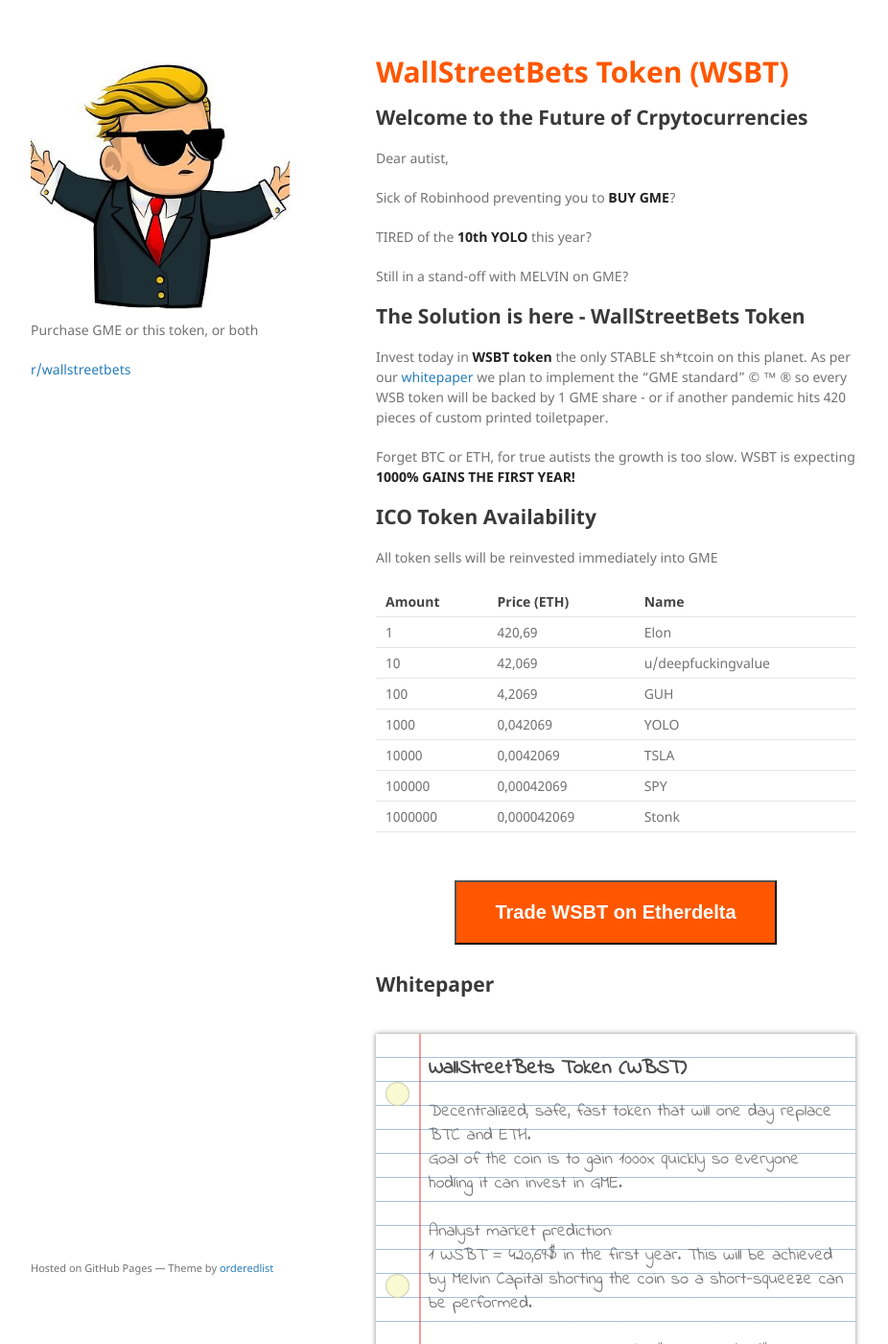
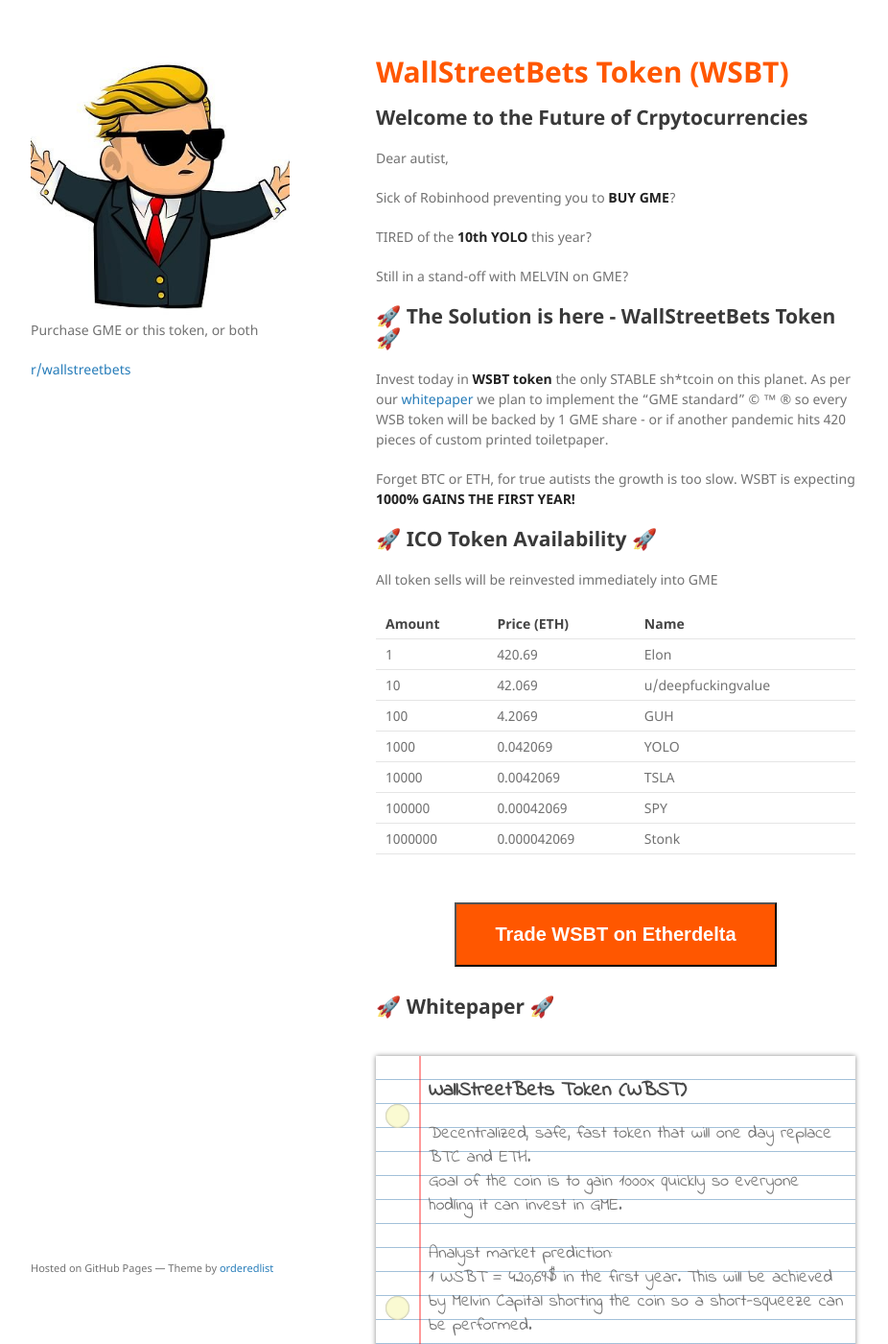
Before and after one commit to wallstreetbetstoken/wallstreetbetstoken.github.io, a Jekyll site: the page built from index.md, in a window 1280 px wide and 1400 px high. Shown: the whole window at 96% size, without its empty margins (178-1104 px from the left). Built offline with Jekyll 4.4.1, drawn with Linux system fonts in a browser that asks for light colours; our own code applies the rules of GitHub Pages for plain Markdown files; some of the changed text lies outside the part shown.

```diff
--- a/index.md
+++ b/index.md
@@ -12,7 +12,7 @@ TIRED of the **10th YOLO** this year?
 
 Still in a stand-off with MELVIN on GME?
 
-## The Solution is here - WallStreetBets Token
+## 🚀 The Solution is here - WallStreetBets Token🚀
 
 Invest today in **WSBT token** the only STABLE sh\*tcoin on this planet. As per our <a href="#paper">whitepaper</a> we plan to implement the "GME standard" &copy; &trade; &reg; so every WSB token will be backed by 1 GME share - or if another pandemic hits 420 pieces of custom printed toiletpaper.
 
@@ -20,26 +20,26 @@ Forget BTC or ETH, for true autists the growth is too slow.
 WSBT is expecting **1000% GAINS THE FIRST YEAR!**
 
 
-## ICO Token Availability
+## 🚀 ICO Token Availability 🚀
 
 All token sells will be reinvested immediately into GME
 
 | Amount        | Price (ETH)       | Name |
 |:-------------|:------------------|:------|
-| 1            | 420,69            | Elon  |
-| 10           | 42,069            | u/deepfuckingvalue|
-| 100          | 4,2069            | GUH   |
-| 1000         | 0,042069           | YOLO   |
-| 10000        | 0,0042069          | TSLA   |
-| 100000       | 0,00042069         | SPY   |
-| 1000000      | 0,000042069        | Stonk   |
+| 1            | 420.69            | Elon  |
+| 10           | 42.069            | u/deepfuckingvalue|
+| 100          | 4.2069            | GUH   |
+| 1000         | 0.042069           | YOLO   |
+| 10000        | 0.0042069          | TSLA   |
+| 100000       | 0.00042069         | SPY   |
+| 1000000      | 0.000042069        | Stonk   |
 
 <div style="text-align: center">
 
 <a href="https://etherdelta.com/#0x1893c95c112efc46ab32ee15886421c66b83d68a-ETH"><button style="padding: 20px 40px 20px 40px; background: #FF5700; color: white; text-align: center; font-weight: bold; font-size: 20px;" name="button" onclick="https://etherdelta.com/#0x1893c95c112efc46ab32ee15886421c66b83d68a-ETH">Trade WSBT on Etherdelta</button></a>
 </div>
 
-## Whitepaper
+## 🚀 Whitepaper 🚀
 <div class="paper" id="paper">
   <div class="lines">
     <div class="text" contenteditable spellcheck="false">
@@ -55,3 +55,4 @@ All token sells will be reinvested immediately into GME
 </div>
 <br /><br /><br />
 ... this is not financial advice
+🚀🚀🚀🚀🚀🚀🚀🚀🚀🚀🚀🚀🚀🚀🚀🚀
```
